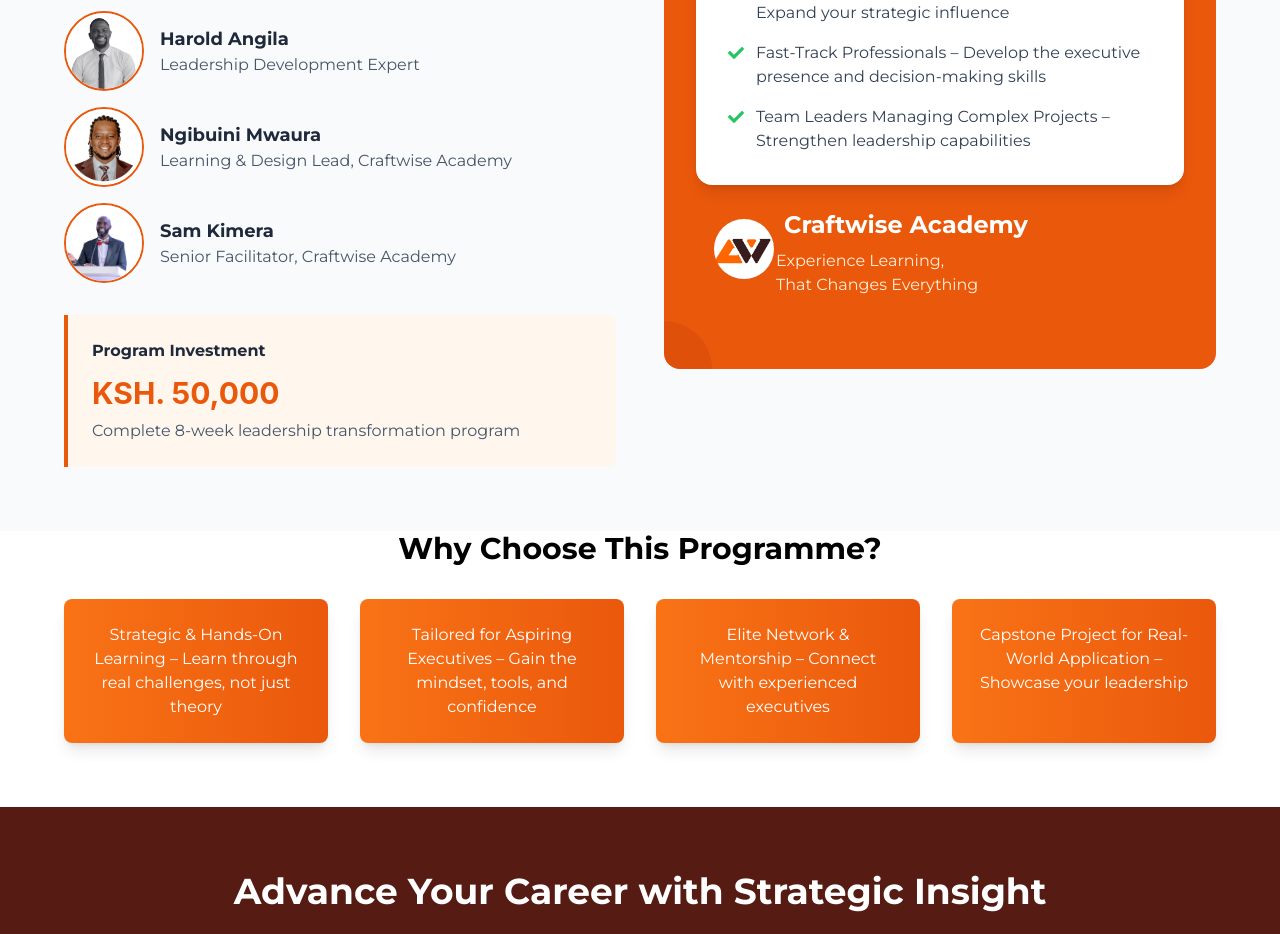
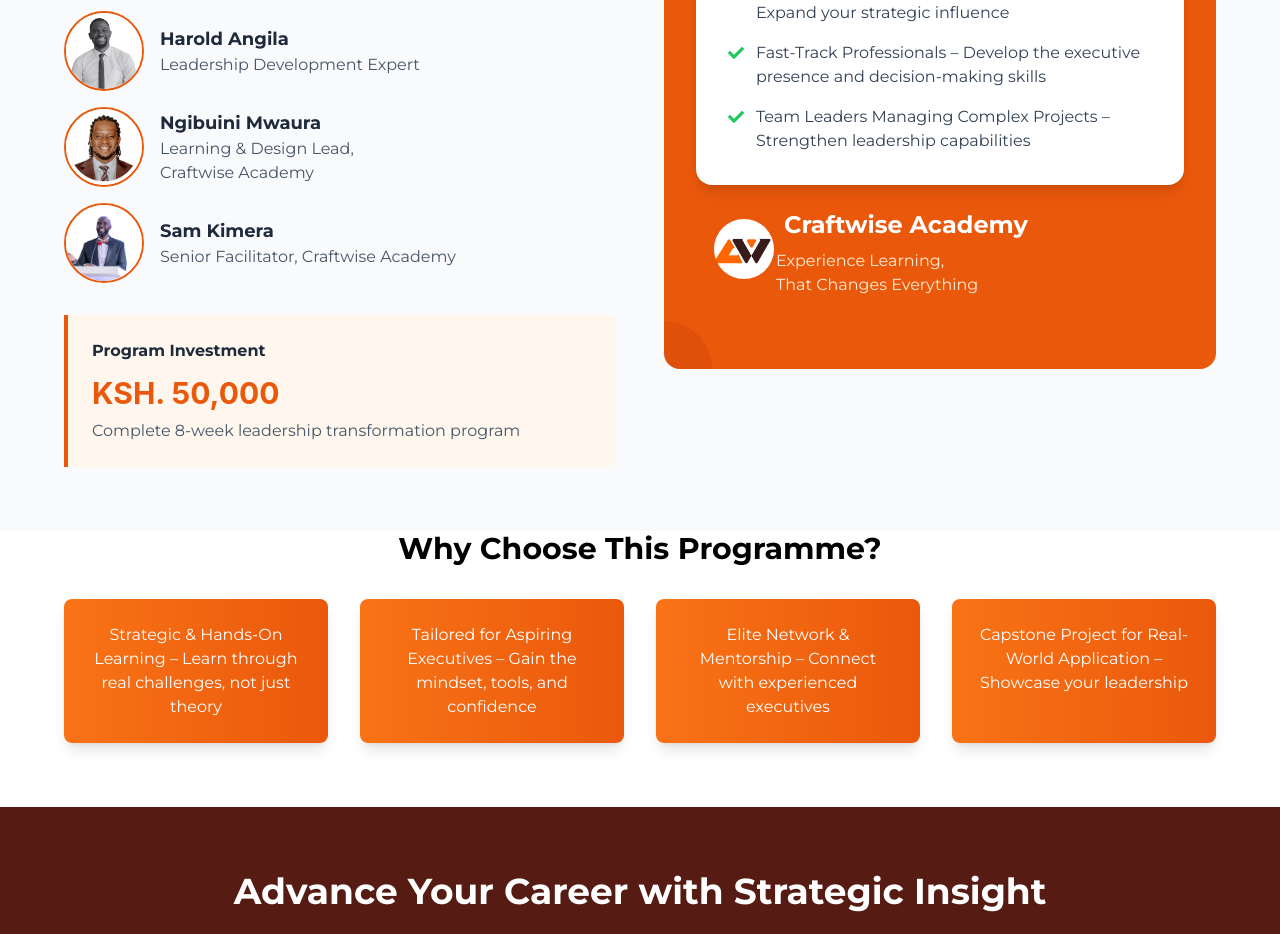
Before and after one commit to Gift-World/craftwise-main, a React (Vite) app: page /skyline-managers in a window 1280 px wide. Shown: the part 1760-2694 px from the top of the page. Built offline with nearby package versions, Linux system fonts and the light colour scheme.

Commit message:
updated images of gibbz

```diff
--- a/src/components/Blogs/Articles/CraftwiseAcademy.jsx
+++ b/src/components/Blogs/Articles/CraftwiseAcademy.jsx
@@ -303,7 +303,8 @@
 
                     <div>
                       <h4 className="font-bold  font-montserrat  text-dark-800 text-lg">Ngibuini Mwaura</h4>
-                      <p className="text-dark-600  font-montserrat ">Learning & Design Lead, Craftwise Academy</p>
+                      <p className="text-dark-600  font-montserrat ">Learning & Design Lead,</p>
+                      <p className="text-dark-600  font-montserrat "> Craftwise Academy</p>
                     </div>
                   </div>
                   <div className="flex items-center space-x-4">
```
